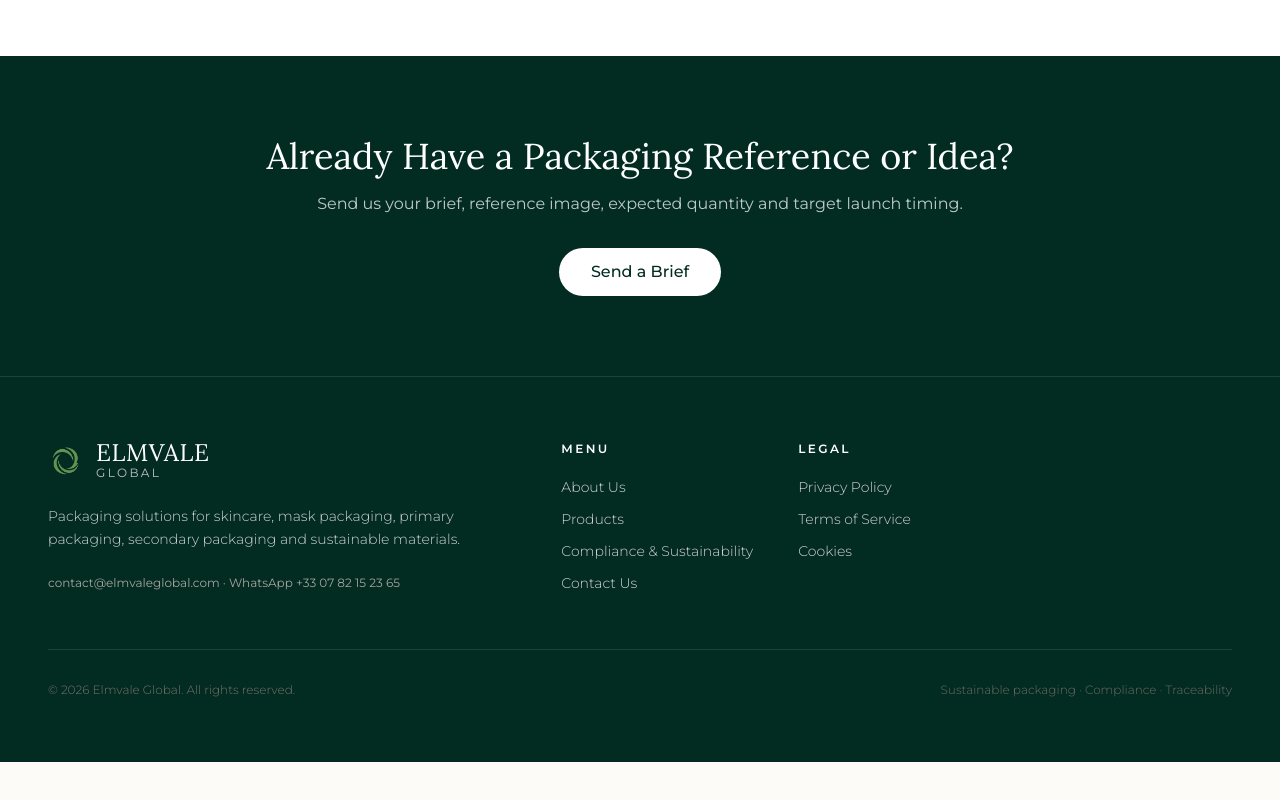
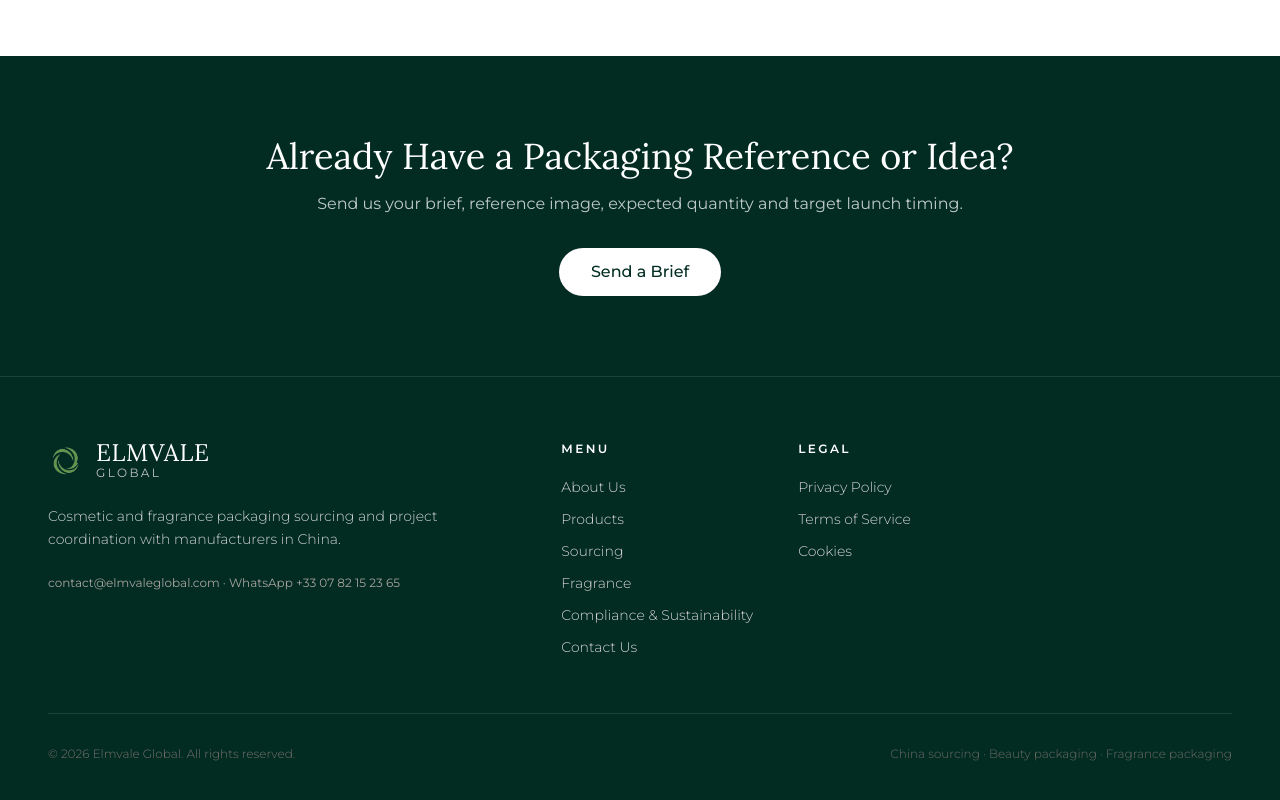
Before and after one commit to cathy6140/-Elmvale-Global-.github.io, a React (Vite) app: page / in a window 1280 px wide. Shown: the part 2039-2839 px from the top of the page. Before the commit the page ends 2801 px from the top, so only its background shows below. Built offline with nearby package versions, Linux system fonts and the light colour scheme.

Commit message:
Align footer with sourcing positioning

```diff
--- a/src/components/Footer.tsx
+++ b/src/components/Footer.tsx
@@ -35,7 +35,9 @@ const Footer: React.FC = () => {
             </div>
 
             <p className="text-sm font-light leading-relaxed text-stone-200/90">
-              {t.footer?.blurb ?? t.home.hero.subtext}
+              {language === 'fr'
+                ? 'Sourcing et coordination de packaging cosmétique et parfum auprès de fabricants en Chine.'
+                : 'Cosmetic and fragrance packaging sourcing and project coordination with manufacturers in China.'}
             </p>
 
             <div className="text-xs text-stone-400">
@@ -54,6 +56,8 @@ const Footer: React.FC = () => {
               <ul className="space-y-3 text-sm font-light">
                 <li><Link to={withLang('/about')} className="hover:text-white transition">{t.nav.about}</Link></li>
                 <li><Link to={withLang('/products')} className="hover:text-white transition">{t.nav.products}</Link></li>
+                <li><Link to={withLang('/sourcing')} className="hover:text-white transition">Sourcing</Link></li>
+                <li><Link to={withLang('/fragrance-packaging')} className="hover:text-white transition">{language === 'fr' ? 'Parfum' : 'Fragrance'}</Link></li>
                 <li><Link to={withLang('/compliance')} className="hover:text-white transition">{t.nav.compliance}</Link></li>
                 <li><Link to={withLang('/contact')} className="hover:text-white transition">{t.nav.contact}</Link></li>
               </ul>
@@ -109,8 +113,8 @@ const Footer: React.FC = () => {
           </p>
           <div className="opacity-90">
             {language === 'fr'
-              ? 'Emballages durables · Conformité · Traçabilité'
-              : 'Sustainable packaging · Compliance · Traceability'}
+              ? 'Sourcing Chine · Packaging beauté · Packaging parfum'
+              : 'China sourcing · Beauty packaging · Fragrance packaging'}
           </div>
         </div>
       </div>
```
